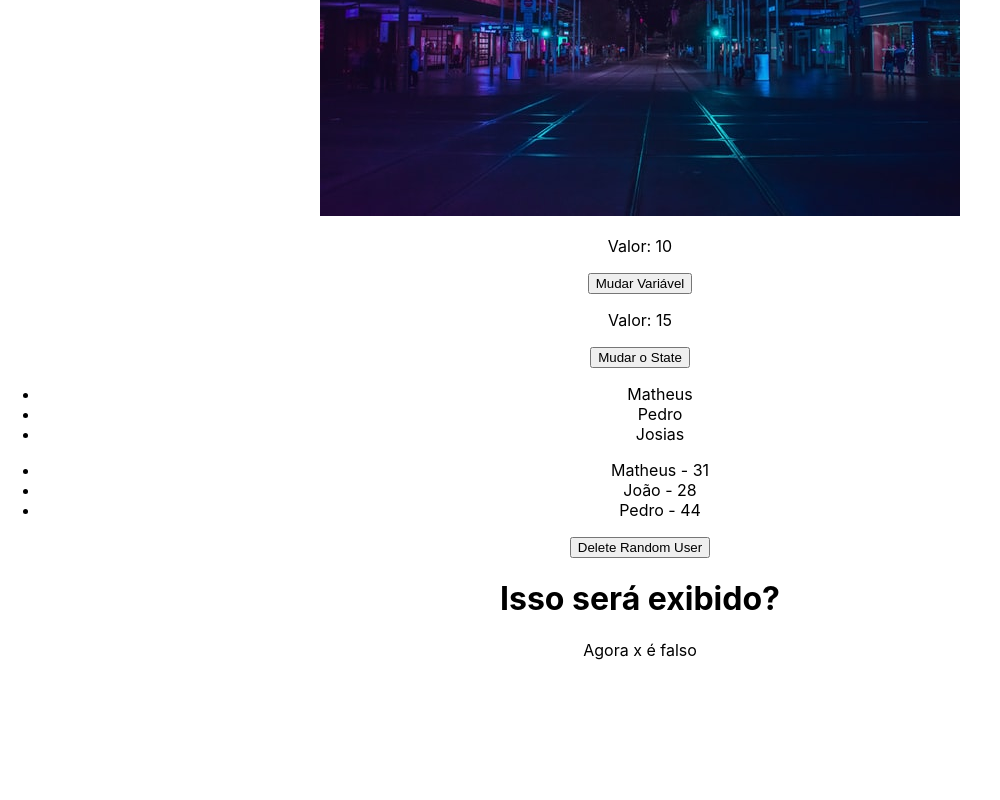
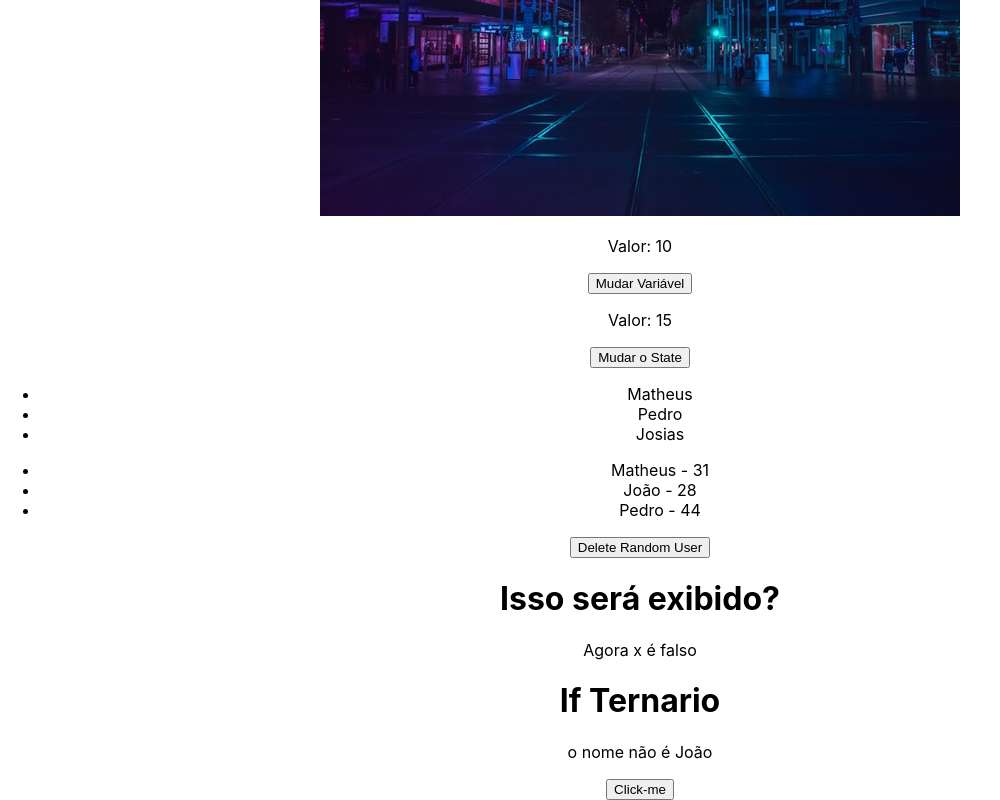
Before and after one commit to Miguel-Antunes/CursoReact, a React (Create React App) app in the folder 3_AVANCANDO_EM_REACT/avancando/: page / in a window 1280 px wide. Shown: the part 724-1524 px from the top of the page, without its empty margins (0-1000 px from the left). Before the commit the page ends 1400 px from the top, so only its background shows below. Built offline with nearby package versions, Linux system fonts and the light colour scheme.

Commit message:
finalização renderização condicional ( if ternário)

```diff
--- a/3_AVANCANDO_EM_REACT/avancando/src/components/ConditionalRender.js
+++ b/3_AVANCANDO_EM_REACT/avancando/src/components/ConditionalRender.js
@@ -4,11 +4,31 @@
 
     const [x] = useState(false);
 
+
+    const [name, setName] = useState("Maria");
+
     return (
         <div>
             <h1>Isso será exibido?</h1>
             {x && <p>Se x for true, sim! </p>}
             {!x && <p>Agora x é falso </p>}
+            <h1>If Ternario</h1>
+            {name === "João" ? (
+                <div>
+                    <p>
+                        O nome é João
+                    </p>
+                </div>
+            ) : (
+                <div>
+                    <p>
+                        o nome não é João
+                    </p>
+                </div>
+            )}
+            <button onClick={()=> setName("João")}>
+                Click-me
+            </button>
         </div>
     )
 }
```
